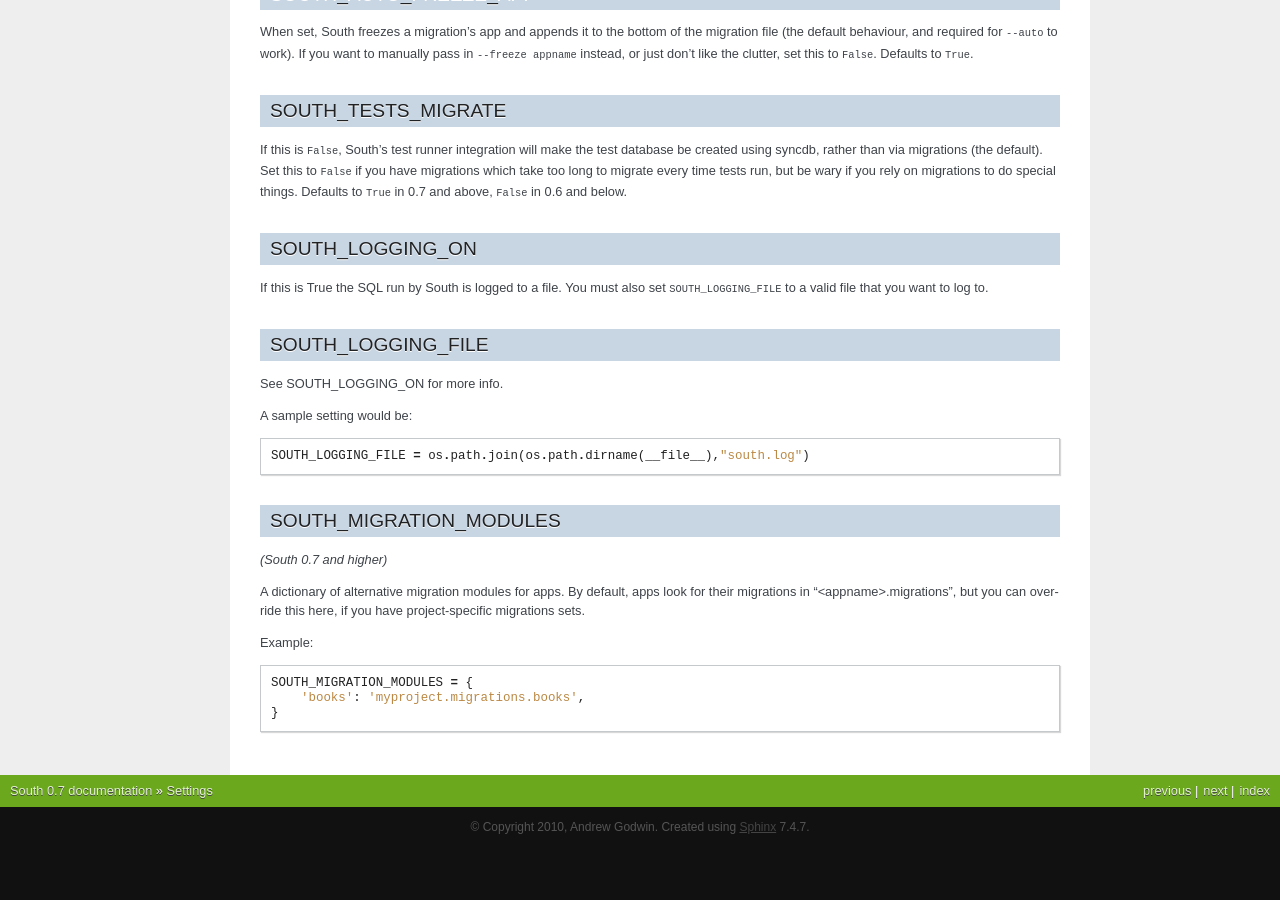
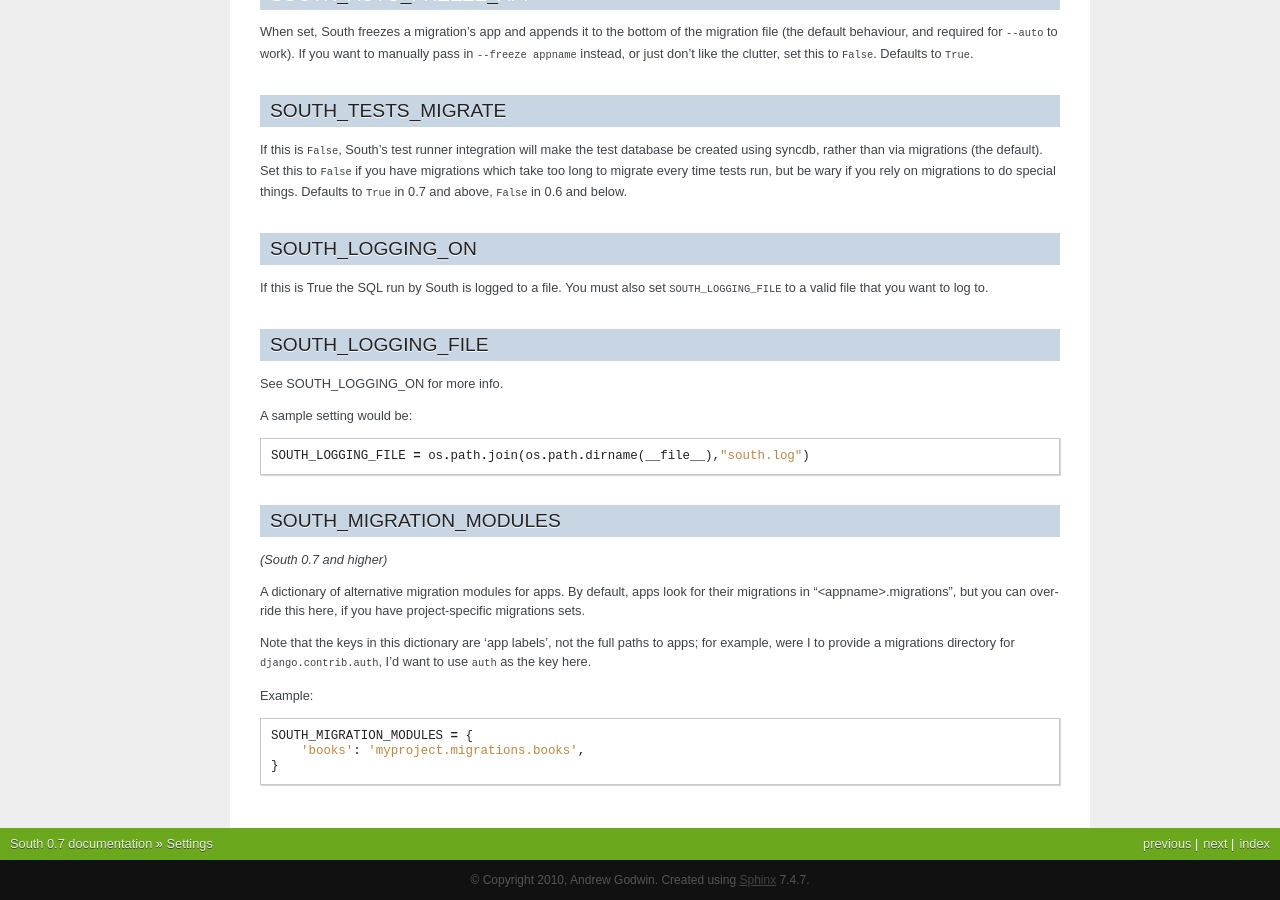
Before and after one commit to matthiask/south, a Sphinx documentation site: the page built from docs/settings.rst, in a window 1280 px wide and 900 px high, scrolled down 683 px. Built offline with Sphinx 7.4.7, drawn with Linux system fonts in a browser that asks for light colours; before the commit the page ends 1530 px from its top, so only the background shows below that.

Commit message:
Clearer documentation on MIGRATION_MODULES

```diff
--- a/docs/settings.rst
+++ b/docs/settings.rst
@@ -82,6 +82,10 @@ A dictionary of alternative migration modules for apps. By default, apps look
 for their migrations in "<appname>.migrations", but you can override this here,
 if you have project-specific migrations sets.
 
+Note that the keys in this dictionary are 'app labels', not the full paths to apps;
+for example, were I to provide a migrations directory for ``django.contrib.auth``,
+I'd want to use ``auth`` as the key here.
+
 Example::
 
  SOUTH_MIGRATION_MODULES = {
```
